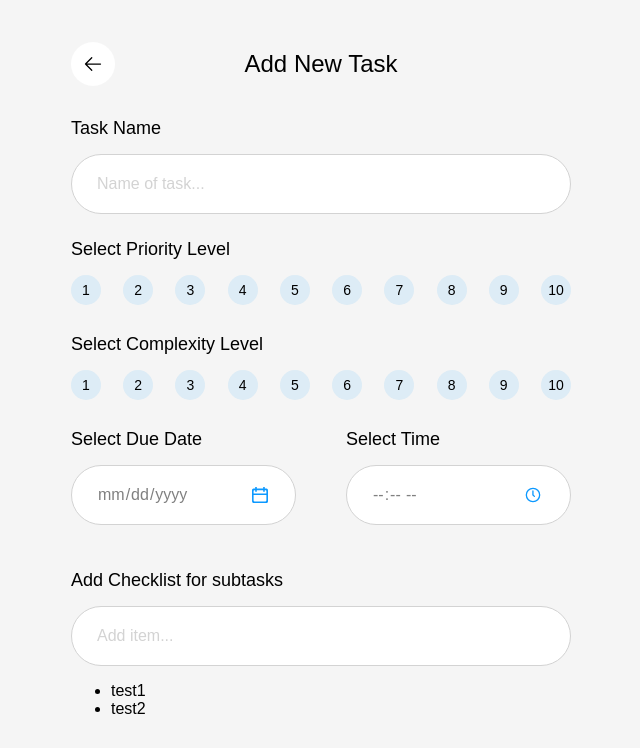
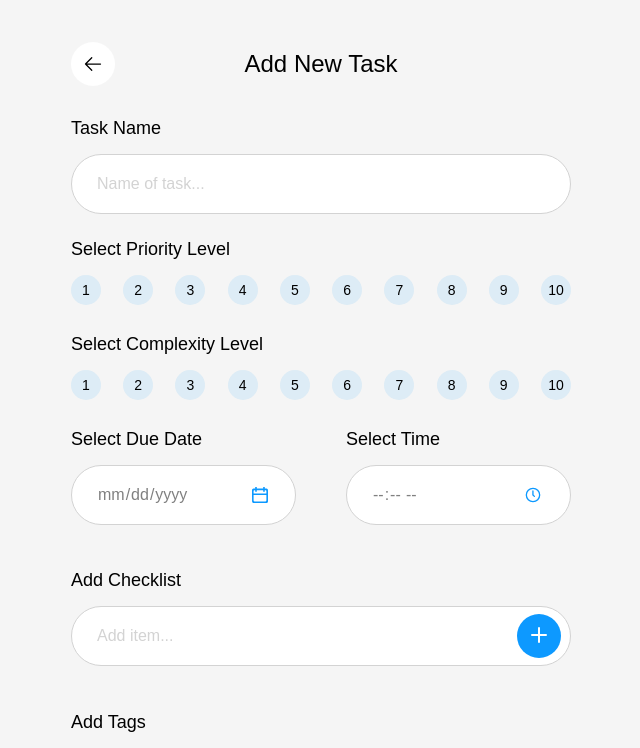
Before and after one commit to ImranHuhn/react_todo_app, a React (Vite) app: page / in a window 1280 px wide. Shown: the top 748 px of the page, without its empty margins (319-959 px from the left). Built offline with nearby package versions, Linux system fonts and the light colour scheme.

Commit message:
check list takes in item and adds into checklist local state

```diff
--- /dev/null
+++ b/src/components/CheckList/CheckList.styles.jsx
@@ -0,0 +1,7 @@
+import styled from "styled-components";
+
+export const CheckListWrapper = styled.div`
+  display: flex;
+  flex-direction: column;
+  margin-bottom: 30px;
+`;
--- /dev/null
+++ b/src/components/CheckList/index.jsx
@@ -0,0 +1,100 @@
+import React from "react";
+import { TextInput } from "../TextInput";
+import { CheckListWrapper } from "./CheckList.styles";
+import { PlusIcon, DeleteIcon } from "../IconComponent";
+
+class CheckList extends React.Component {
+  state = {
+    value: "",
+    list: [],
+  };
+
+  getItem = (item) => {
+    this.setState({ value: item });
+  };
+
+  handleClick = () => {
+    console.log(this.state.value);
+    const newList = [...this.state.list, ...[this.state.value]];
+    this.setState({ list: newList, value: "" });
+  };
+  render() {
+    console.log("state", this.state.list);
+    return (
+      <CheckListWrapper>
+        <div style={{ position: "relative" }}>
+          <TextInput
+            title="Add Checklist"
+            placeholder="Add item..."
+            inputType="list"
+            getText={this.getItem}
+            inputValue={this.state.value}
+          />
+          <button
+            onClick={this.handleClick}
+            type="button"
+            style={{
+              position: "absolute",
+              backgroundColor: "#0d99ff",
+              width: "44px",
+              height: "44px",
+              borderRadius: "50%",
+              border: "none",
+              right: "10px",
+              top: "44px",
+              cursor: "pointer",
+            }}
+          >
+            <PlusIcon />
+          </button>
+        </div>
+        <div className="add__list--display-list">
+          <ul style={{ padding: "0" }}>
+            {this.state.list.map((item) => {
+              return (
+                <li
+                  style={{
+                    display: "flex",
+                    alignItems: "center",
+                    position: "relative",
+                    height: "60px",
+                    width: "100%",
+                    borderRadius: "30px",
+                    border: "1px solid lightgray",
+                    boxSizing: "border-box",
+                    padding: "25px",
+                    listStyle: "none",
+                    backgroundColor: "#fff",
+                    margin: "10px auto",
+                  }}
+                  key={crypto.randomUUID()}
+                >
+                  {item}
+                  <button
+                    onClick={()=>console.log("delete")}
+                    type="button"
+                    style={{
+                      position: "absolute",
+                      backgroundColor: "rgba(245, 88, 88, .8)",
+                      width: "44px",
+                      height: "44px",
+                      borderRadius: "50%",
+                      border: "none",
+                      cursor: "pointer",
+                      right: "0",
+                      marginRight: "10px",
+                    }}
+                  >
+                    <DeleteIcon />
+                  </button>
+                </li>
+              );
+            })}
+          </ul>
+        </div>
+      </CheckListWrapper>
+    );
+  }
+}
+
+export default CheckList;
--- a/src/components/IconComponent/index.jsx
+++ b/src/components/IconComponent/index.jsx
@@ -18,3 +18,59 @@ export const ArrowIcon = (props) => {
     </svg>
   );
 };
+
+export const PlusIcon = (props) => {
+  return (
+    <svg
+      {...props}
+      width="24"
+      height="24"
+      viewBox="0 0 24 24"
+      fill="none"
+      xmlns="http://www.w3.org/2000/svg"
+    >
+      <path
+        d="M12 5V19"
+        stroke="white"
+        strokeWidth="2"
+        strokeLinecap="round"
+        strokeLinejoin="round"
+      />
+      <path
+        d="M5 12H19"
+        stroke="white"
+        strokeWidth="2"
+        strokeLinecap="round"
+        strokeLinejoin="round"
+      />
+    </svg>
+  );
+};
+
+export const DeleteIcon = (props) => {
+  return (
+    <svg
+      {...props}
+      width="24"
+      height="24"
+      viewBox="0 0 24 24"
+      fill="none"
+      xmlns="http://www.w3.org/2000/svg"
+    >
+      <path
+        d="M18 6L6 18"
+        stroke="#fff"
+        strokeWidth="2"
+        strokeLinecap="round"
+        strokeLinejoin="round"
+      />
+      <path
+        d="M6 6L18 18"
+        stroke="#fff"
+        strokeWidth="2"
+        strokeLinecap="round"
+        strokeLinejoin="round"
+      />
+    </svg>
+  );
+};
--- a/src/components/TaskForm/TaskForm.styles.jsx
+++ b/src/components/TaskForm/TaskForm.styles.jsx
@@ -52,11 +52,11 @@ export const DateTimeWrapper = styled.div`
   margin-bottom: 45px;
 `;
 
-export const CheckListWrapper = styled.div`
-  display: flex;
-  flex-direction: column;
-  margin-bottom: 30px;
-`;
+// export const CheckListWrapper = styled.div`
+//   display: flex;
+//   flex-direction: column;
+//   margin-bottom: 30px;
+// `;
 
 export const TagsWrapper = styled.div`
   display: flex;
--- a/src/components/TaskForm/index.jsx
+++ b/src/components/TaskForm/index.jsx
@@ -1,4 +1,5 @@
 import React from "react";
+import CheckList from "../CheckList";
 import { RadioButtons } from "../RadioButtons";
 import { DateTime } from "../DateTime";
 import { TextInput } from "../TextInput";
@@ -11,7 +12,6 @@ import {
   ArrowButton,
   TaskNameWrapper,
   DateTimeWrapper,
-  CheckListWrapper,
   TagsWrapper,
   SaveButtonWrapper,
   SaveButton,
@@ -19,7 +19,7 @@ import {
 
 class TaskForm extends React.Component {
   state = {
-    id: crypto.randomUUID,
+    id: crypto.randomUUID(),
     taskName: "",
     priority: 0,
     complexity: 0,
@@ -47,6 +47,10 @@ class TaskForm extends React.Component {
 
   getTime = (time) => {
     this.setState({ dueTime: time });
+  };
+
+  getListItem = (list) => {
+    console.log("taskformState");
   };
 
   getTags = (tags) => {
@@ -116,23 +120,11 @@ class TaskForm extends React.Component {
                   inputValue={this.state.dueTime}
                 />
               </DateTimeWrapper>
-              <CheckListWrapper>
-                <TextInput
-                  title="Add Checklist for subtasks"
-                  placeholder="Add item..."
-                  inputType="list"
-                />
-                <div className="add__list--display-list">
-                  <ul>
-                    <li>test1</li>
-                    <li>test2</li>
-                  </ul>
-                </div>
-              </CheckListWrapper>
+              <CheckList getListItem={this.getListItem} />
               <TagsWrapper>
                 <TextInput
                   title="Add Tags"
-                  placeholder="Add tag..."
+                  placeholder="Tag1, Tag2, Tag3, ..."
                   inputType="tags"
                   getText={this.getTags}
                   inputValue={this.state.tags}
```
Also changed, not shown: src/assets/delete.svg (added), src/assets/plus.svg (added).
